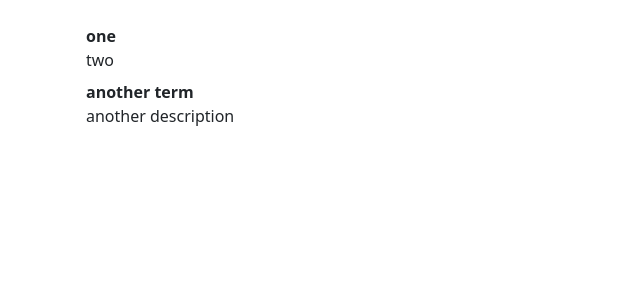
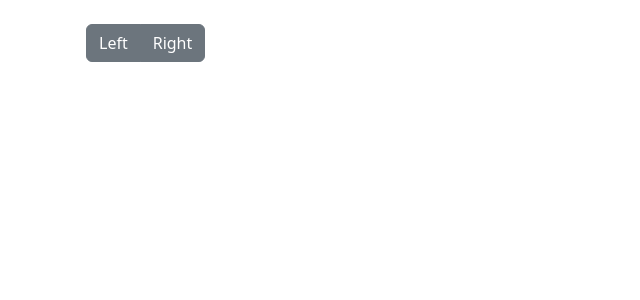
Before and after one commit to YevhenTropin/hillel-vue, a Vue app in the folder hw/: page / in a window 1280 px wide. Shown: the top 300 px of the page, without its empty margins (0-640 px from the left). Built offline with nearby package versions, Linux system fonts and the light colour scheme.

Commit message:
BtnGroup

```diff
--- a/hw/src/App.vue
+++ b/hw/src/App.vue
@@ -1,31 +1,16 @@
 <template>
   <div class="container py-4 px-3 mx-auto">
-    <Definitions :data="definitions" />
+    <BtnGroup />
   </div>
 </template>
 
 <script>
-import Definitions from './components/Definitions.vue'
+import BtnGroup from './components/BtnGroup.vue'
 
 export default {
   name: 'App',
   components: {
-    Definitions,
-  },
-  data() {
-    return {
-      definitions: [{
-          dt: 'one',
-          dd: 'two',
-          id: 1
-        },
-        {
-          dt:'another term',
-          dd: 'another description',
-          id: 2
-        },
-      ],
-    };
+    BtnGroup,
   },
 }
 </script>
--- /dev/null
+++ b/hw/src/components/BtnGroup.vue
@@ -0,0 +1,42 @@
+<template>
+  <div
+    class="btn-group"
+    role="group"
+  >
+    <button
+      type="button"
+      class="btn btn-secondary left"
+      :class="{ 'active' : isLeftBtnActive }"
+      @click="toggleLeftButton()"
+    >Left</button>
+    <button
+      type="button"
+      class="btn btn-secondary right"
+      :class="{ 'active' : isRightBtnActive }"
+      @click="toggleRightButton()"
+    >Right</button>
+  </div>
+</template>
+
+<script>
+export default {
+  name: 'BtnGroup',
+
+  data() {
+    return {
+      isLeftBtnActive: false,
+      isRightBtnActive: false,
+    };
+  },
+  methods: {
+    toggleLeftButton() {
+      this.isLeftBtnActive = true
+      this.isRightBtnActive = false
+    },
+    toggleRightButton() {
+      this.isRightBtnActive = true
+      this.isLeftBtnActive = false
+    },
+  },
+}
+</script>
--- a/hw/src/components/Definitions.vue
+++ /dev/null
@@ -1,24 +0,0 @@
-<template>
-  <dl>
-    <template
-      v-for="item in data"
-      :key="item.id"
-    >
-      <dt>{{ item.dt }}</dt>
-      <dd>{{ item.dd }}</dd>
-    </template>
-  </dl>
-</template>
-
-<script>
-export default {
-  name: 'Definitions',
-  props: {
-    data: {
-      type: Array,
-      required: true,
-      default: [],
-    },
-  },
-}
-</script>
```
